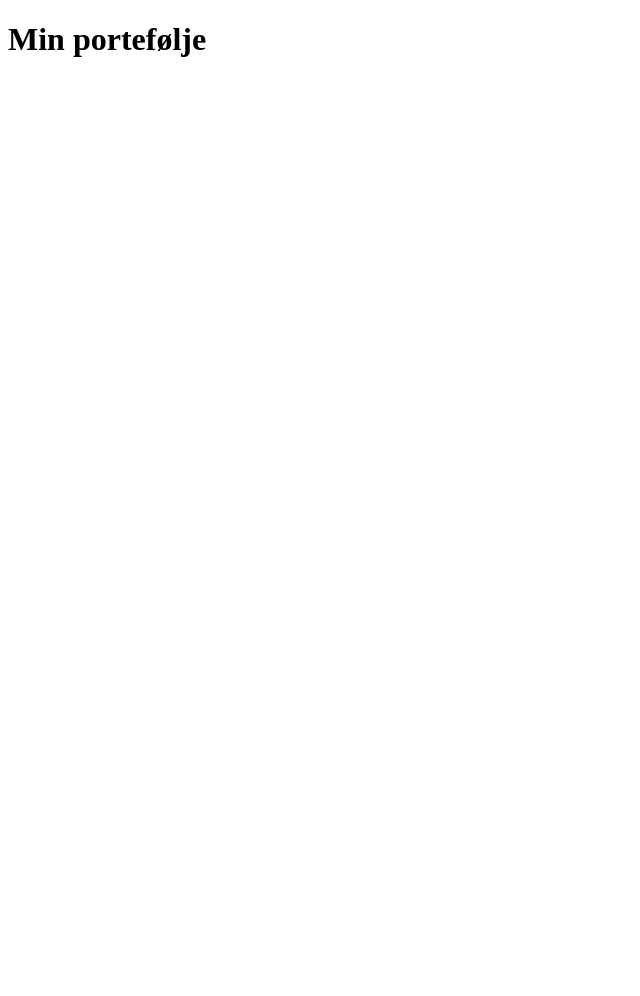
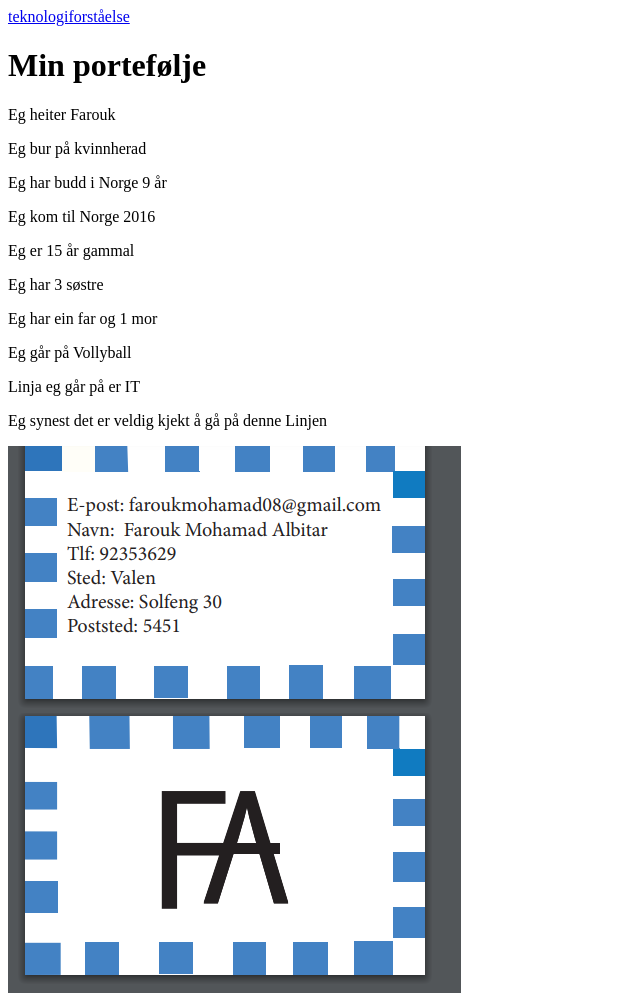
Before and after one commit to Farouk390/Farouk390.github.io, a plain HTML site: page index.html in a window 1280 px wide. Shown: the top 996 px of the page, without its empty margins (0-640 px from the left). Before the commit the page ends 800 px from the top, so only its background shows below. Drawn offline with Linux system fonts and the light colour scheme.

Commit message:
lag til filer

```diff
--- /dev/null
+++ b/css/styles.css
@@ -0,0 +1,39 @@
+/* Generelle stiler */
+body {
+    font-family: Arial, sans-serif;
+    background-color: #f0f0f0;
+    color: #333;
+    margin: 0;
+    padding: 20px;
+}
+
+/* Tittel stil */
+h1 {
+    color: #4CAF50; /* Grønn farge */
+    text-align: center;
+}
+
+/* Om meg seksjon */
+.about {
+    background-color: #ffffff;
+    border-radius: 8px;
+    padding: 20px;
+    box-shadow: 0 2px 5px rgba(0, 0, 0, 0.1);
+    margin-top: 20px;
+}
+
+/* Alder og bosted stil */
+.info {
+    font-size: 18px;
+    margin: 10px 0;
+}
+
+/* Linker stil */
+a {
+    color: #2196F3; /* Blå farge */
+    text-decoration: none;
+}
+
+a:hover {
+    text-decoration: underline;
+}
--- a/index.html
+++ b/index.html
@@ -1,11 +1,26 @@
-<!DOCTYPE html>
-<html lang="no">
+<html lang="en">
 <head>
     <meta charset="UTF-8">
     <meta name="viewport" content="width=device-width, initial-scale=1.0">
-    <title>Min portefølje</title>
+    <title>Document</title>
+
 </head>
 <body>
-   <h1>Min portefølje</h1>
+    <a href="tekno.html">teknologiforståelse</a>
+    <h1>Min portefølje</h1>
+    <p> Eg heiter Farouk</p>
+    <p>Eg bur på kvinnherad</p>
+    <p>Eg har budd i Norge 9 år </p>
+    <p>Eg kom til Norge 2016
+    <p>Eg er 15 år gammal
+    <p>Eg har 3 søstre</p>
+    <p>Eg har ein far og 1 mor</p>
+    <p>Eg går på Vollyball</p>
+    <p>Linja eg går på er IT</p>
+    <p>Eg synest det er veldig kjekt å gå på denne Linjen</p>
+    <img src="images/Bilde Vissitkort.png" alt="visitkort">
+    <p><img src="images/FaroukTinkerkad.png" alt="Bilde fra tinkercad Farouk"></p>
+    <img src="images/Farouk Tinkercad Sverd.png" alt="Bilde fra Tinkercad Sverd"></p>
+    </p>
 </body>
 </html>
```
Also changed, not shown: medie.html (added, +16 -0 lines), tekno.html (added, +16 -0 lines), images/Bilde Vissitkort.png (added), images/Farouk Tinkercad Sverd.png (added), images/Farouk bilde.png (added), images/FaroukTinkerkad.png (added), images/VisitKort.png (added), images/farge sirkel.png (added), 2 other files.
